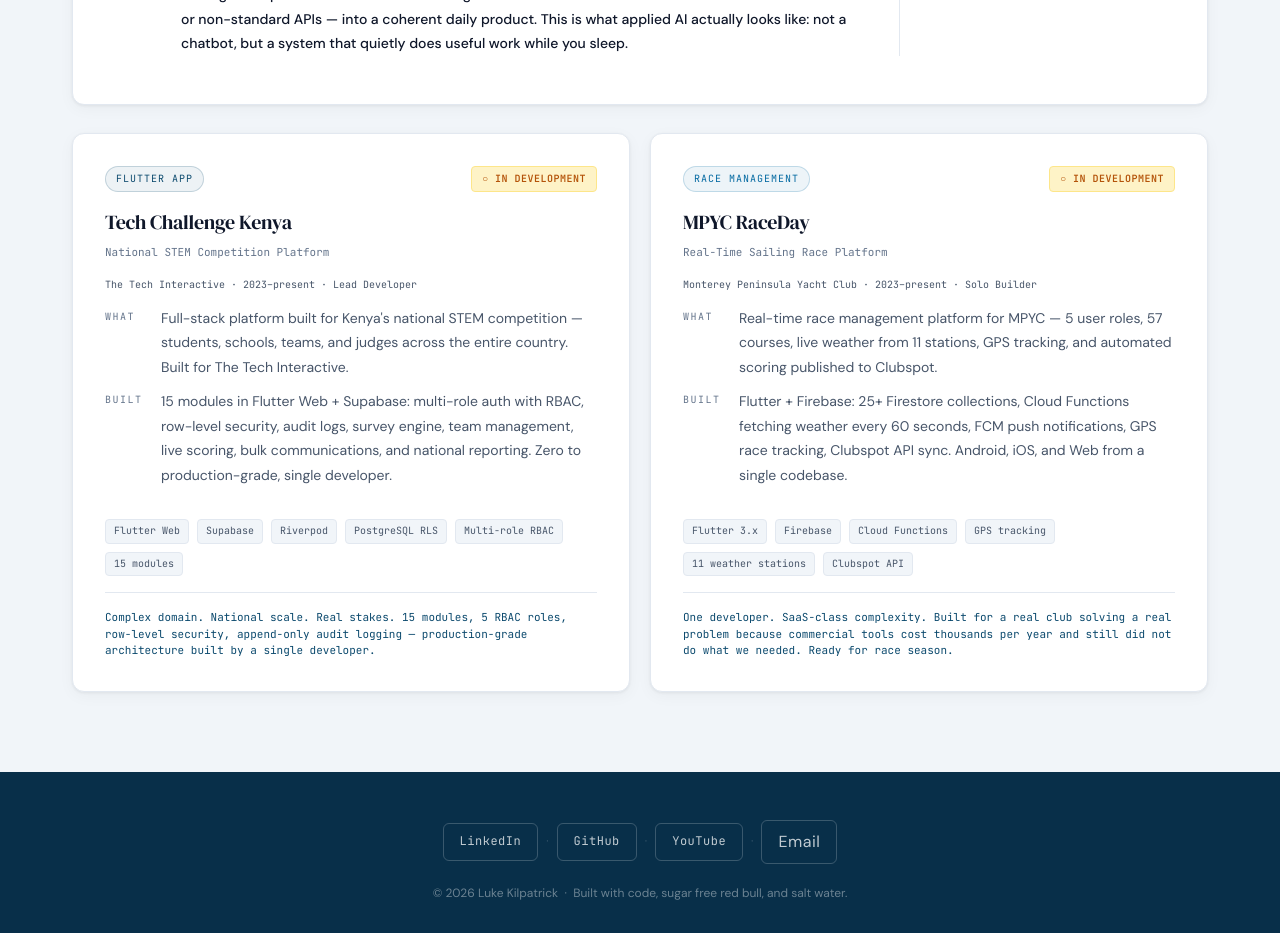
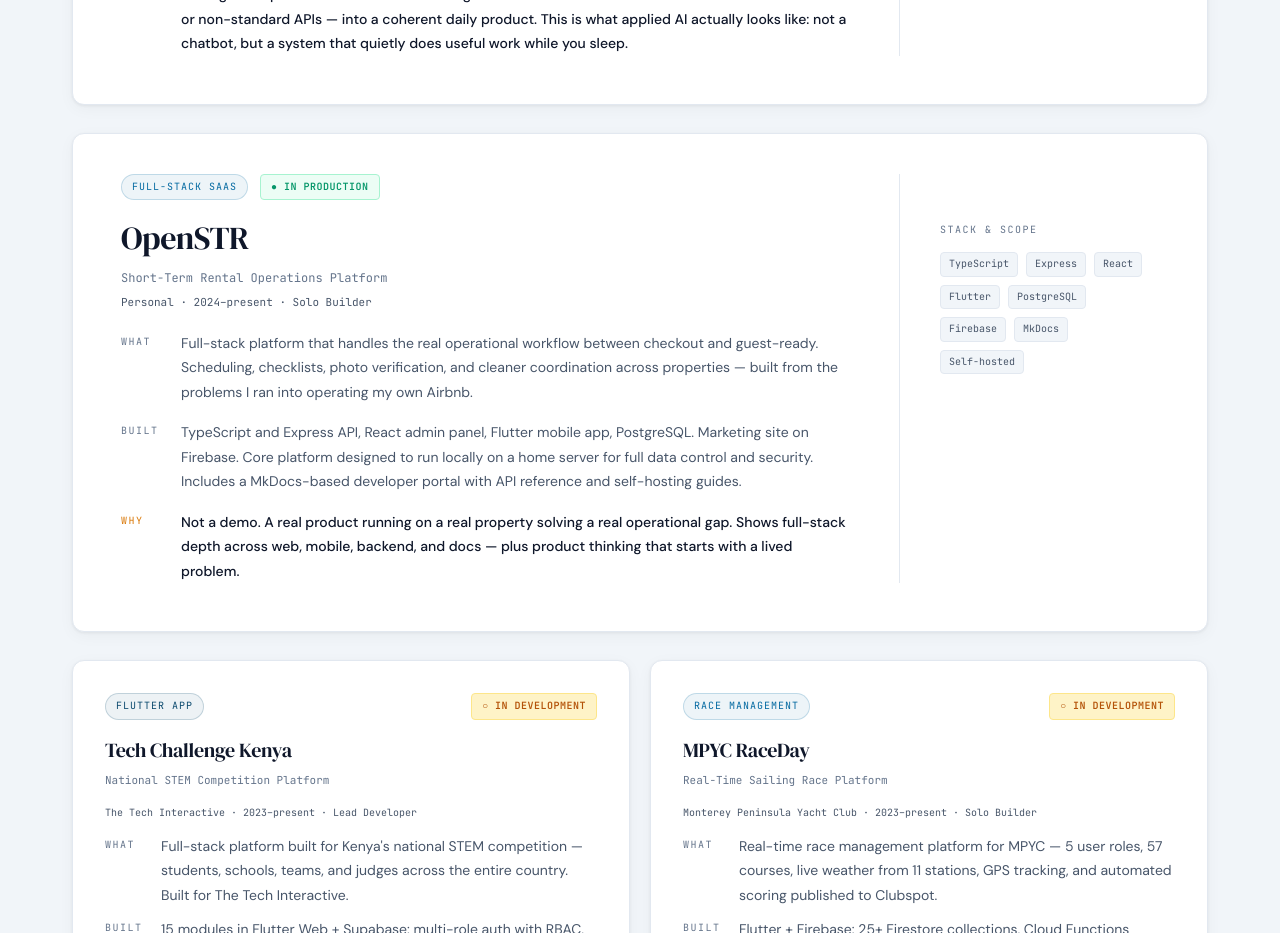
Before and after one commit to lkilpatrick/lkilpatrick_com, a Next.js app: page /work in a window 1280 px wide. Shown: the part 3200-4133 px from the top of the page. Built offline with nearby package versions, Linux system fonts and the light colour scheme.

Commit message:
feat: add OpenSTR as featured production project in Coded From Scratch section

```diff
--- a/app/components/WorkPage.tsx
+++ b/app/components/WorkPage.tsx
@@ -36,6 +36,21 @@
     matters: "This is not a demo or a wrapper. It is a real data engineering system in production every single day, solving a real problem for a real user. It integrates 8+ live data sources — several with undocumented or non-standard APIs — into a coherent daily product. This is what applied AI actually looks like: not a chatbot, but a system that quietly does useful work while you sleep.",
     stack: ["Python", "OpenClaw", "Cron", "NOAA APIs", "Surfline", "NDBC Buoys", "Victron VRM", "CDFW Regulations", "iNaturalist", "GPX Parsing", "Email Delivery", "ClawHub"],
     link: "https://pitterpatterdiving.com/i-built-an-ai-agent-that-monitors-my-boats-while-i-sleep-and-you-can-use-it-too/",
+    featured: true,
+    status: "production",
+  },
+  {
+    id: 4,
+    tag: "Full-Stack SaaS",
+    tagColor: "teal",
+    title: "OpenSTR",
+    subtitle: "Short-Term Rental Operations Platform",
+    context: "Personal · 2024–present · Solo Builder",
+    what: "Full-stack platform that handles the real operational workflow between checkout and guest-ready. Scheduling, checklists, photo verification, and cleaner coordination across properties — built from the problems I ran into operating my own Airbnb.",
+    built: "TypeScript and Express API, React admin panel, Flutter mobile app, PostgreSQL. Marketing site on Firebase. Core platform designed to run locally on a home server for full data control and security. Includes a MkDocs-based developer portal with API reference and self-hosting guides.",
+    matters: "Not a demo. A real product running on a real property solving a real operational gap. Shows full-stack depth across web, mobile, backend, and docs — plus product thinking that starts with a lived problem.",
+    stack: ["TypeScript", "Express", "React", "Flutter", "PostgreSQL", "Firebase", "MkDocs", "Self-hosted"],
+    link: "https://openstr.dev",
     featured: true,
     status: "production",
   },
```
